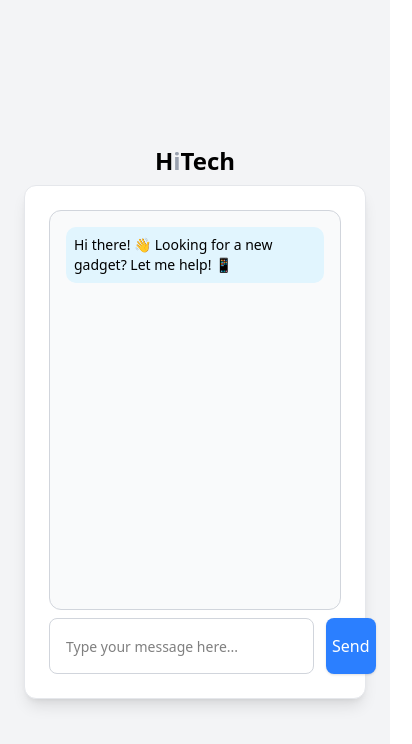
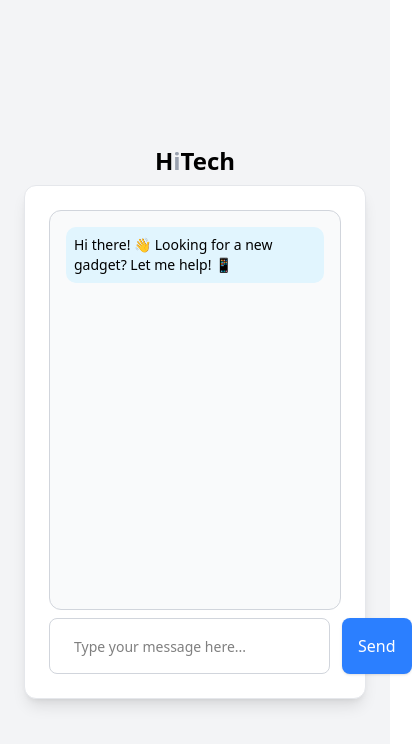
Before and after one commit to olumatty/simplebot, a React (Vite) app: page / in a window 390 px wide. Shown: the top 744 px of the page, 412 px wide, since content can reach past the window. Built offline with nearby package versions, Linux system fonts and the light colour scheme.

Commit message:
chatsbot

```diff
--- a/src/App.jsx
+++ b/src/App.jsx
@@ -76,8 +76,8 @@ const App = () => {
         </div>
 
         <div className='flex mt-2 content-center gap-3'>
-          <input type='text' className='flex-1 h-14 px-4 border border-gray-300 rounded-lg focus:ring-2 focus:ring-blue-400 outline-none placeholder:text-[14px]' value={input} onChange={(e) => setInput(e.target.value)} onKeyDown={(e) => e.key === 'Enter' && handleSend()} placeholder='Type your message here...'/>
-          <button className='py-1 px-1.5 md:py-3 md:px-4 bg-blue-500 text-white rounded-lg shadow outline-none transition-transform transform hover:scale-105 hover:bg-gray-200 hover:text-blue-500' onClick={handleSend}>Send</button>
+          <input type='text' className='md:w-full md:flex-1 h-14 px-6 md:px-4 border border-gray-300 rounded-lg focus:ring-2 focus:ring-blue-400 outline-none placeholder:text-[14px]' value={input} onChange={(e) => setInput(e.target.value)} onKeyDown={(e) => e.key === 'Enter' && handleSend()} placeholder='Type your message here...'/>
+          <button className='py-3 px-4  md:w-auto bg-blue-500 text-white rounded-lg shadow outline-none transition-transform transform hover:scale-105 hover:bg-gray-200 hover:text-blue-500' onClick={handleSend}>Send</button>
         </div>
       </div>
     </div>
```
